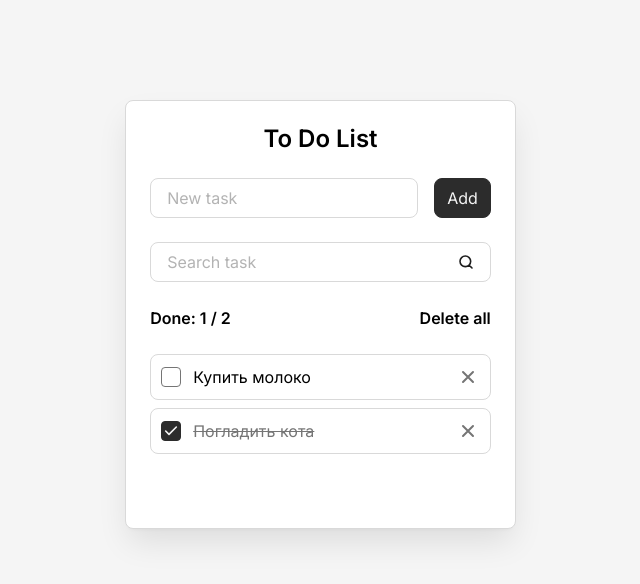
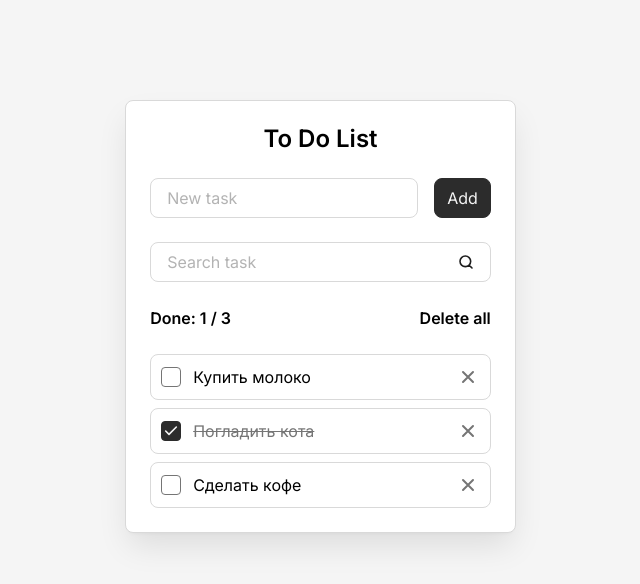
Before and after one commit to vitalk15/Todo-React, a React (Vite) app: page / in a window 1280 px wide. Shown: the top 584 px of the page, without its empty margins (312-952 px from the left). Built offline with nearby package versions, Linux system fonts and the light colour scheme.

Commit message:
добавили таску

```diff
--- a/src/components/Todo.jsx
+++ b/src/components/Todo.jsx
@@ -7,6 +7,7 @@ const Todo = () => {
 	const tasks = [
 		{ id: 'task-1', title: 'Купить молоко', isDone: false },
 		{ id: 'task-2', title: 'Погладить кота', isDone: true },
+		{ id: 'task-3', title: 'Сделать кофе', isDone: false },
 	]
 
 	const deleteAllTasks = () => {
```
